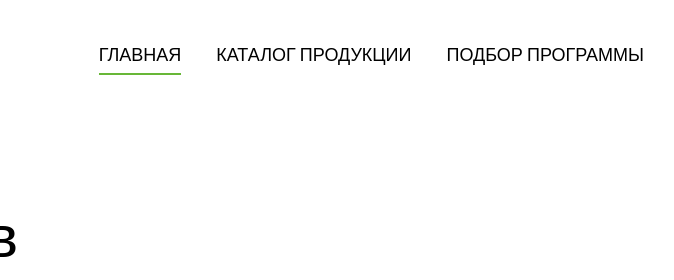
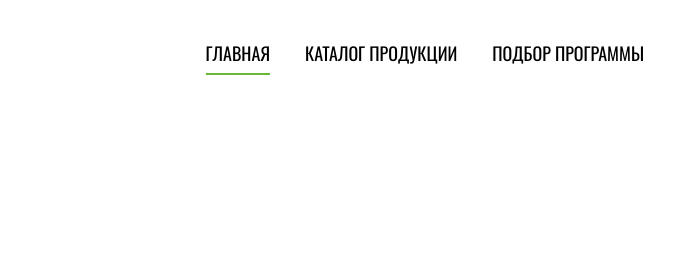
Before and after one commit to 0mbmb/70531-cat-energy-25, a website: page source/index.html in a window 1280 px wide. Shown: the top 280 px of the page, 606-1280 px from the left. Drawn offline with nearby package versions, Linux system fonts and the light colour scheme; files that its build step writes are made by us from their sources; files whose address does not match are found by name.

Commit message:
Шрифты подключаются локально через CSS

```diff
--- a/source/index.html
+++ b/source/index.html
@@ -6,9 +6,6 @@
     <title>Кэт Энерджи — функциональное питание для котов</title>
     <link rel="stylesheet" href="css/normalize.css">
     <link rel="stylesheet" href="css/style.css">
-    <link rel="preconnect" href="https://fonts.googleapis.com">
-    <link rel="preconnect" href="https://fonts.gstatic.com" crossorigin>
-    <link href="https://fonts.googleapis.com/css2?family=Oswald:wght@400;500&display=swap" rel="stylesheet">
   </head>
   <body class="page__body homepage">
 
--- a/source/sass/utilities/_fonts.scss
+++ b/source/sass/utilities/_fonts.scss
@@ -1,4 +1,22 @@
-@import url("https://fonts.googleapis.com/css2?family=Oswald:wght@400;500&display=swap");
+@font-face {
+  font-family: "Oswald";
+  font-weight: 500;
+  font-style: normal;
+  font-display: swap;
+  src:
+    url("../fonts/oswaldmedium.woff2") format("woff2"),
+    url("../fonts/oswaldmedium.woff") format("woff");
+}
+
+@font-face {
+  font-family: "Oswald";
+  font-weight: 400;
+  font-style: normal;
+  font-display: swap;
+  src:
+    url("../fonts/oswaldregular.woff2") format("woff2"),
+    url("../fonts/oswaldregular.woff") format("woff");
+}
 
 @mixin set-font(
   $font-family: Arial,
```
